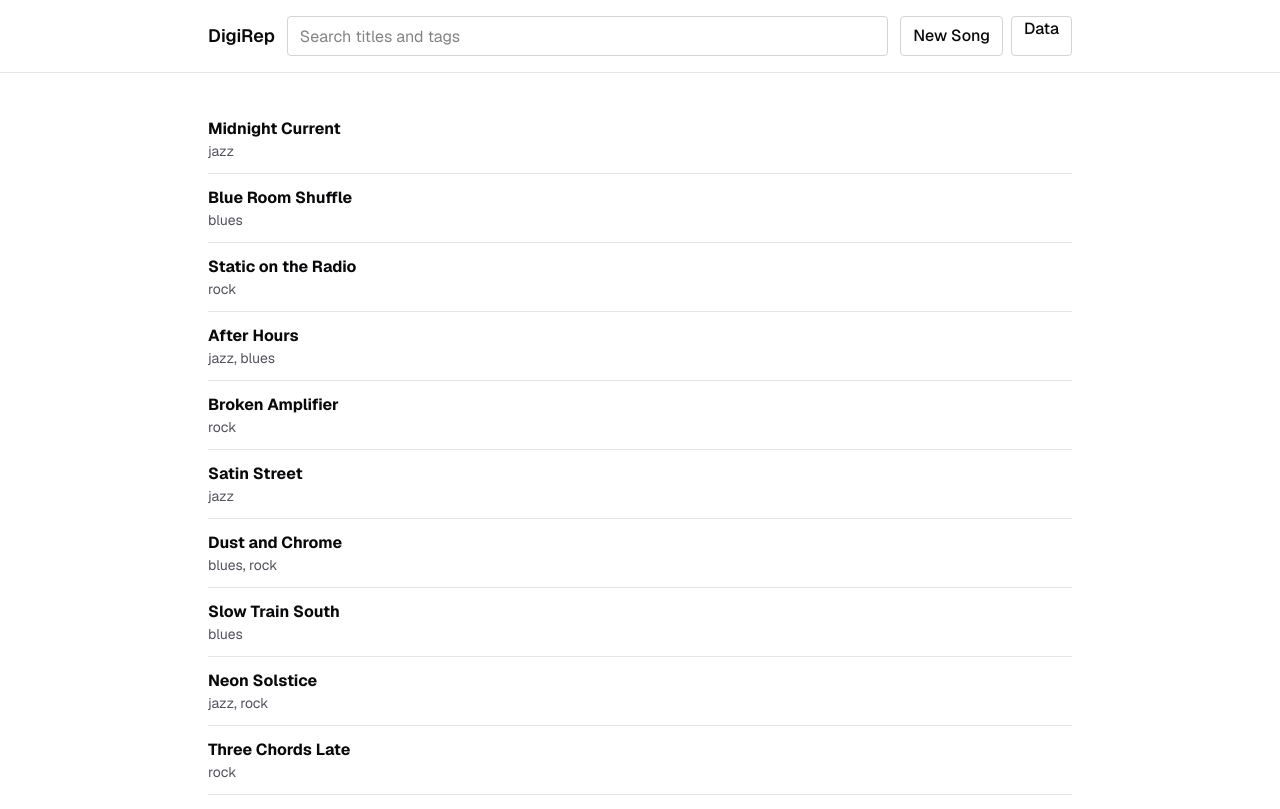
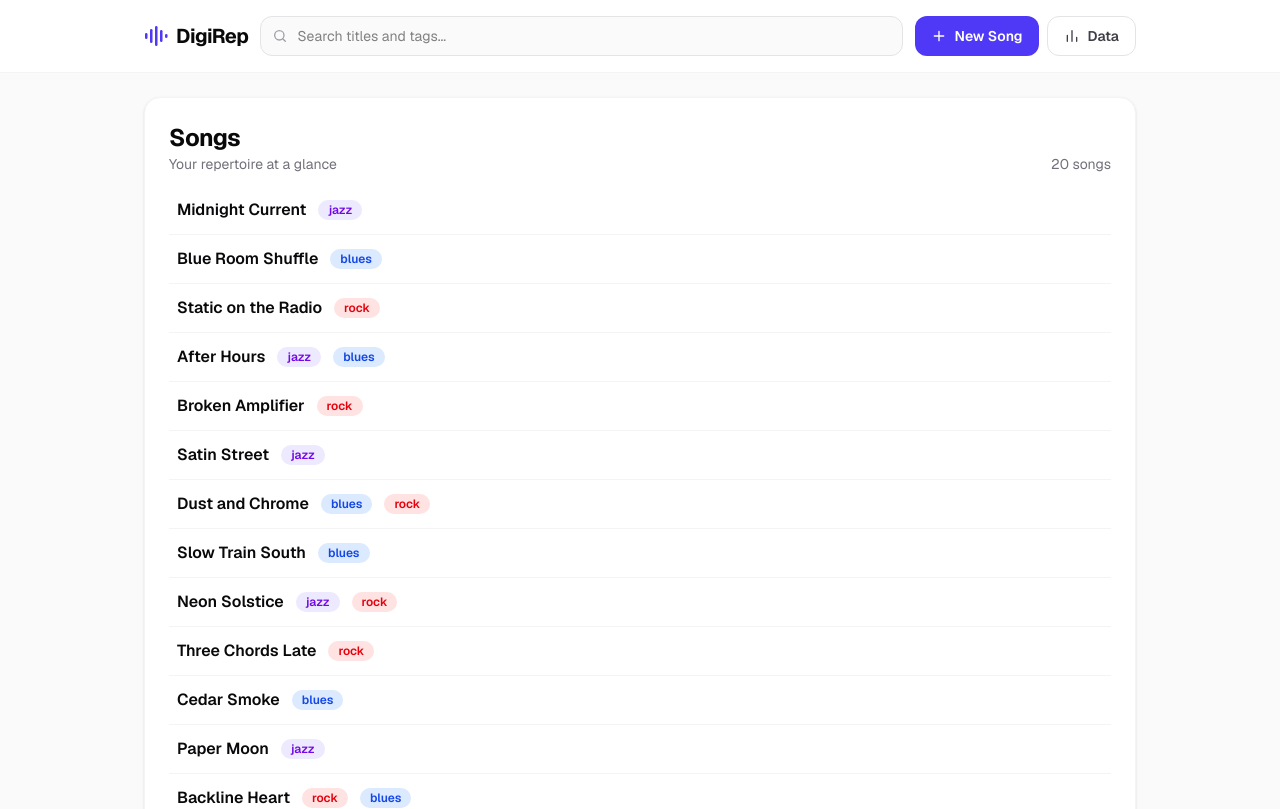
Before and after one commit to degD/digirepalpha, a Next.js app: page / in a window 1280 px wide. Shown: the top 809 px of the page. Built offline with nearby package versions, Linux system fonts and the light colour scheme.

Commit message:
restyle song list

```diff
--- a/app/page.tsx
+++ b/app/page.tsx
@@ -7,12 +7,89 @@ import { demoSongData } from "../lib/demo-song-data";
 import {
   createSong,
   deleteSong,
-  formatSongTags,
   initializeSongData,
+  normalizeSongTags,
   saveSongData,
   type SongData,
 } from "../lib/song-data";
 import { searchSongs } from "../lib/song-search";
+
+const defaultTagClassName = "bg-zinc-100 text-zinc-600";
+const tagClassNames: Record<string, string> = {
+  jazz: "bg-violet-100 text-violet-700",
+  blues: "bg-blue-100 text-blue-700",
+  rock: "bg-red-100 text-red-600",
+};
+
+function tagClassName(tag: string): string {
+  return tagClassNames[tag.toLowerCase()] ?? defaultTagClassName;
+}
+
+function BrandMark() {
+  return (
+    <svg
+      aria-hidden="true"
+      className="h-6 w-6 text-indigo-600"
+      fill="currentColor"
+      viewBox="0 0 24 24"
+    >
+      <rect height="6" rx="1.25" width="2.5" x="1" y="9" />
+      <rect height="14" rx="1.25" width="2.5" x="6" y="5" />
+      <rect height="20" rx="1.25" width="2.5" x="11" y="2" />
+      <rect height="12" rx="1.25" width="2.5" x="16" y="6" />
+      <rect height="4" rx="1.25" width="2.5" x="21" y="10" />
+    </svg>
+  );
+}
+
+function SearchIcon() {
+  return (
+    <svg
+      aria-hidden="true"
+      className="pointer-events-none absolute left-3 top-1/2 h-4 w-4 -translate-y-1/2 text-zinc-400"
+      fill="none"
+      stroke="currentColor"
+      strokeLinecap="round"
+      strokeWidth="2"
+      viewBox="0 0 24 24"
+    >
+      <circle cx="11" cy="11" r="7" />
+      <path d="m20 20-3.6-3.6" />
+    </svg>
+  );
+}
+
+function PlusIcon() {
+  return (
+    <svg
+      aria-hidden="true"
+      className="h-4 w-4"
+      fill="none"
+      stroke="currentColor"
+      strokeLinecap="round"
+      strokeWidth="2"
+      viewBox="0 0 24 24"
+    >
+      <path d="M12 5v14M5 12h14" />
+    </svg>
+  );
+}
+
+function ChartIcon() {
+  return (
+    <svg
+      aria-hidden="true"
+      className="h-4 w-4"
+      fill="none"
+      stroke="currentColor"
+      strokeLinecap="round"
+      strokeWidth="2"
+      viewBox="0 0 24 24"
+    >
+      <path d="M5 20v-9M12 20V4M19 20v-6" />
+    </svg>
+  );
+}
 
 export default function Home() {
   const [query, setQuery] = useState("");
@@ -45,6 +122,9 @@ export default function Home() {
   }, []);
 
   const matchingSongs = searchSongs(songData, query);
+  const songCountLabel = `${matchingSongs.length} ${
+    matchingSongs.length === 1 ? "song" : "songs"
+  }`;
 
   function handleNewSong() {
     const title = window.prompt("Song title");
@@ -104,50 +184,66 @@ export default function Home() {
   }
 
   return (
-    <main className="flex min-h-0 flex-1 flex-col bg-white text-zinc-950">
-      <header className="shrink-0 border-b border-zinc-200">
-        <div className="mx-auto flex max-w-4xl flex-col gap-3 px-4 py-4 sm:flex-row sm:items-center">
-          <h1 className="text-lg font-semibold">DigiRep</h1>
+    <main className="flex min-h-0 flex-1 flex-col bg-zinc-50 text-zinc-950">
+      <header className="shrink-0 border-b border-zinc-100 bg-white">
+        <div className="mx-auto flex max-w-5xl flex-col gap-3 px-4 py-4 sm:flex-row sm:items-center">
+          <div className="flex items-center gap-2">
+            <BrandMark />
+            <span className="text-xl font-bold tracking-tight">DigiRep</span>
+          </div>
+          <div className="relative sm:flex-1">
             <label className="sr-only" htmlFor="song-search">
               Search songs
             </label>
+            <SearchIcon />
             <input
-            className="h-10 flex-1 rounded border border-zinc-300 px-3 outline-none focus:border-zinc-950"
+              className="h-10 w-full rounded-xl border border-zinc-200 bg-zinc-50 pl-9 pr-3 text-sm outline-none transition focus:border-indigo-400 focus:bg-white"
               id="song-search"
               onChange={(event) => setQuery(event.target.value)}
-            placeholder="Search titles and tags"
+              placeholder="Search titles and tags..."
               type="search"
               value={query}
             />
+          </div>
           <div className="flex gap-2">
             <button
-              className="h-10 rounded border border-zinc-300 px-3 font-medium focus:outline-2 focus:outline-offset-2 focus:outline-zinc-950"
+              className="inline-flex h-10 flex-1 items-center justify-center gap-2 rounded-xl bg-indigo-600 px-4 text-sm font-semibold text-white transition hover:bg-indigo-500 focus:outline-2 focus:outline-offset-2 focus:outline-indigo-600 sm:flex-none"
               onClick={handleNewSong}
               type="button"
             >
+              <PlusIcon />
               New Song
             </button>
             <Link
-              className="h-10 rounded border border-zinc-300 px-3 font-medium focus:outline-2 focus:outline-offset-2 focus:outline-zinc-950"
+              className="inline-flex h-10 flex-1 items-center justify-center gap-2 rounded-xl border border-zinc-200 bg-white px-4 text-sm font-semibold text-zinc-700 transition hover:bg-zinc-50 focus:outline-2 focus:outline-offset-2 focus:outline-zinc-950 sm:flex-none"
               href="/data"
             >
+              <ChartIcon />
               Data
             </Link>
           </div>
         </div>
       </header>
       <section
-        className="mx-auto min-h-0 w-full max-w-4xl flex-1 overflow-y-auto px-4 py-8"
         aria-label="Song results"
+        className="mx-auto min-h-0 w-full max-w-5xl flex-1 overflow-y-auto px-4 py-6"
       >
+        <div className="rounded-2xl border border-zinc-100 bg-white p-5 shadow-sm sm:p-6">
+          <div className="flex items-end justify-between gap-3">
+            <div>
+              <h1 className="text-2xl font-bold tracking-tight">Songs</h1>
+              <p className="text-sm text-zinc-500">Your repertoire at a glance</p>
+            </div>
+            <p className="text-sm text-zinc-500">{songCountLabel}</p>
+          </div>
           {matchingSongs.length === 0 ? (
-          <p className="text-sm text-zinc-600">No songs found.</p>
+            <p className="mt-4 text-sm text-zinc-600">No songs found.</p>
           ) : (
-          <ul className="divide-y divide-zinc-200">
+            <ul className="mt-3 divide-y divide-zinc-100">
               {matchingSongs.map((song) => (
                 <li className="flex items-center gap-2" key={song.id}>
                   <Link
-                  className="block min-w-0 flex-1 rounded py-3 outline-none hover:bg-zinc-100 focus:bg-zinc-100 focus:outline-2 focus:outline-offset-2 focus:outline-zinc-950"
+                    className="flex min-w-0 flex-1 flex-wrap items-center gap-x-3 gap-y-1 rounded-lg px-2 py-3 outline-none transition hover:bg-zinc-50 focus:bg-zinc-50 focus:outline-2 focus:outline-offset-2 focus:outline-zinc-950"
                     href={`/editor/?id=${song.id}`}
                     onClick={handleSongClick}
                     onContextMenu={(event) => handleSongContextMenu(event, song.id)}
@@ -156,12 +252,19 @@ export default function Home() {
                     onPointerMove={cancelDeleteTimer}
                     onPointerUp={cancelDeleteTimer}
                   >
-                  <strong className="block">{song.title}</strong>
-                  <p className="text-sm text-zinc-600">{formatSongTags(song.tags)}</p>
+                    <strong className="font-semibold">{song.title}</strong>
+                    {normalizeSongTags(song.tags).map((tag) => (
+                      <span
+                        className={`rounded-full px-2.5 py-0.5 text-xs font-semibold ${tagClassName(tag)}`}
+                        key={tag}
+                      >
+                        {tag}
+                      </span>
+                    ))}
                   </Link>
                   {selectedSongId === song.id && (
                     <button
-                    className="h-10 shrink-0 rounded border border-red-300 px-3 font-medium text-red-700 focus:outline-2 focus:outline-offset-2 focus:outline-zinc-950"
+                      className="h-10 shrink-0 rounded-xl border border-red-200 bg-red-50 px-3 text-sm font-semibold text-red-700 transition hover:bg-red-100 focus:outline-2 focus:outline-offset-2 focus:outline-red-600"
                       onClick={() => handleSongDelete(song.id)}
                       type="button"
                     >
@@ -172,6 +275,7 @@ export default function Home() {
               ))}
             </ul>
           )}
+        </div>
       </section>
     </main>
   );
```
Lines whose indentation alone changed are shown as unchanged.
